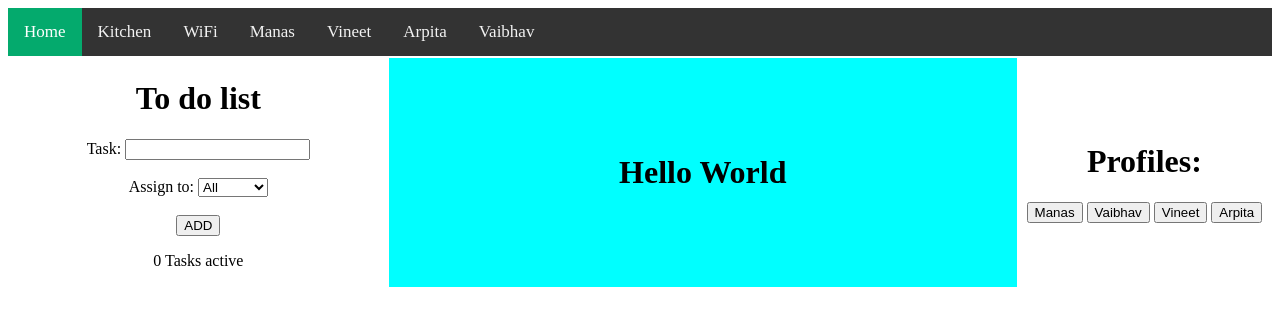
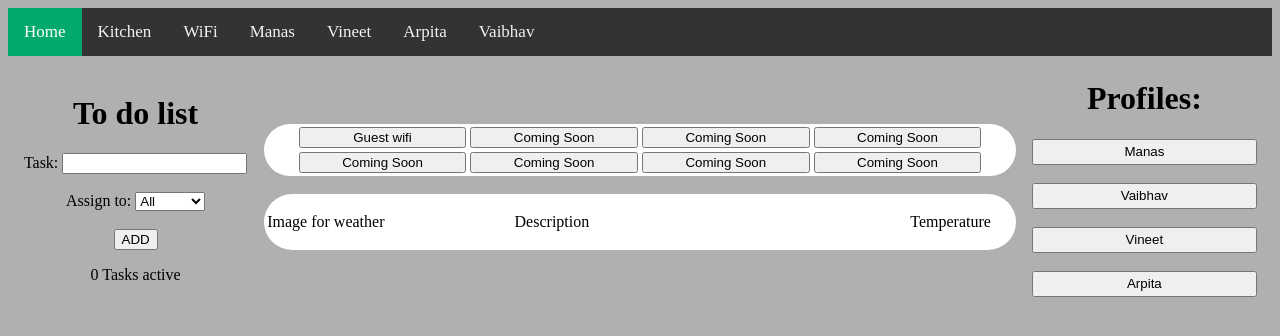
Before and after one commit to varora24/homedashboard, a Flask app: page / in a window 1280 px wide. Shown: the top 336 px of the page. Run offline with Flask 2, Linux system fonts and the light colour scheme; parts of the project's set-up code (start-up, migrations or seed data) failed here and were passed over.

Commit message:
added modules on homepage, empty html for others

```diff
--- a/app.py
+++ b/app.py
@@ -1,11 +1,10 @@
 from flask import Flask, render_template, request, redirect
-from routerinfo import list
-#feedback
-#Add checkbox ->replace cross
-# abillity to assign to someone
+#from routerinfo import list
+from weather import weatherinfo
+import pprint
+import datetime
+from pynetgear import Netgear
 
-
-print(list)
 app = Flask(__name__)
 
 db = [] #could potentially save it to a file to prevent server crash
@@ -14,12 +13,11 @@ for line in maintasks:
     db.append(line)
 maintasks.close()
 
-def sendemail(NewTask):
-    print(NewTask)
-
+## Main Dashboard
 @app.route('/',methods=["GET","POST"])
 def dashboard():
     maintasks = open("dashboardsite/tasks.txt","a")
+    print(weatherinfo)
     if request.method == "POST":
         NewTask = request.form["taskentry"]
         AssignTo =request.form["assignto"]
@@ -49,30 +47,59 @@ def delelement(task):
     return redirect(f"/")
 
 
+##Profile Pages
+#each webpage can be assigned to a different profile
 @app.route('/manas',methods=["GET","POST"])
 def manas():
-    return "Manas Home page"
+    return render_template("manas.html")
 
 @app.route('/vaibhav',methods=["GET","POST"])
 def vaibhav():
-    return "Vaibhav Home page"
+    return render_template("vaibhav.html")
 
 @app.route('/vineet',methods=["GET","POST"])
 def vineet():
-    return "Vineet Home page"
+    return render_template("vineet.html")
 
 @app.route('/arpita',methods=["GET","POST"])
 def arpita():
-    return "Arpita Home page"
+    return render_template("arpita.html")
 
+##Other Pages
+##router info page
 @app.route('/network',methods=["GET","POST"])
 def network():
+    list = routerinfo()
     routername = list[0]['DeviceName']
     devices=[]
     for items in list[1]:
         devices.append(items[0])
+    return render_template("routerinfo.html",name = routername,devices = devices)
 
-    return render_template("routerinfo.html",name = routername,devices = devices)
+## Kitchen page
+@app.route('/kitchen',methods=["GET","POST"])
+def kitchen():
+    return render_template("kitchen.html")
+
+
+
+
+# Functions needed for app to run
+
+#sends email to person who the task is assigned to
+def sendemail(NewTask):
+    print(NewTask)
+
+def routerinfo():
+    netgear = Netgear(password="Arora@2003")
+    devices = netgear.get_attached_devices()
+
+    routerinfo = netgear.get_info()
+
+    list = []
+    list.append(routerinfo)
+    list.append(devices)
+    return list
 
 if __name__ == "__main__":
     app.run(host='0.0.0.0', port= 8090)
--- a/routerinfo.py
+++ b/routerinfo.py
@@ -4,11 +4,8 @@ from pynetgear import Netgear
 
 netgear = Netgear(password="Arora@2003")
 devices = netgear.get_attached_devices()
-#for i in devices:
-#    pprint.pprint(i[0])
 
 routerinfo = netgear.get_info()
-#pprint.pprint(routerinfo)
 
 list = []
 list.append(routerinfo)
--- a/tasks.txt
+++ b/tasks.txt
@@ -0,0 +1 @@
+Vaibhav:  doctor appointment
--- a/templates/index.html
+++ b/templates/index.html
@@ -5,19 +5,20 @@
 		<link rel="icon" type="image/png" href="https://th.bing.com/th/id/OIP.3C_EHrvSoYKCLlrDgwYdAQHaHa?pid=ImgDet&rs=1"/>
 		<link rel="stylesheet" href="{{ url_for('static', filename='styles.css') }}">
 	</head>
-	<body align="center">
+	<body align="center" style="background-color: #b0b0b0;">
 		<div class="topnav" style="align-items: center;">
   			<a class="active" href="/">Home</a>
   			<a href="/kitchen">Kitchen</a>
   			<a href="/network">WiFi</a>
 			<a href="/manas">Manas</a>
-			<a href="/manas">Vineet</a>
-			<a href="/manas">Arpita</a>
-			<a href="/manas">Vaibhav</a>
+			<a href="/vineet">Vineet</a>
+			<a href="/arpita">Arpita</a>
+			<a href="/vaibhav">Vaibhav</a>
 		</div>
+		<div>
 		<table style="height: 100%;width: 100%;">
 			<tr>
-				<td style="width: 30%;height: 100%;">
+				<td style="width: 20%;height: 100%;">
 					<h1> To do list </h1>
 					<form action="#" method="POST">
 						Task: <input type="text" name="taskentry" />
@@ -26,13 +27,13 @@
 						<select name="assignto">
 							<option value = "all" selected> All
 							</option>
-							<option value = "manas"> Manas
+							<option value = "Manas"> Manas
 							</option>
-							<option value = "arpita"> Arpita
+							<option value = "Arpita"> Arpita
 							</option>
-							<option value = "vineet"> Vineet
+							<option value = "Vineet"> Vineet
 							</option>
-							<option value = "vaibhav"> Vaibhav
+							<option value = "Vaibhav"> Vaibhav
 							</option>
 							</select>
 						<br><br>
@@ -51,18 +52,83 @@
 					</table>
 					</div>
 				</td>
-				<td style="width: 50%;height: 100%;background-color: aqua;">
-					<h1 style="align:center;">Hello World</h1>
+				<td style="width: 60%;height: 100%;">
+					<center>
+						<div2 class="container"><center>
+							<table style="background-color: white;width: 100%;border-radius: 50px;">
+								<tr>
+									<td style="width: 4%;"></td>
+									<td style="width: 23%;">
+										<button style="width: 100%;">Guest wifi</button>
+									</td>
+									<td style="width: 23%;">
+										<button style="width: 100%;">Coming Soon</button>
+									</td>
+									<td style="width: 23%;">
+										<button style="width: 100%;">Coming Soon</button>
+									</td>
+									<td style="width: 23%;">
+										<button style="width: 100%;">Coming Soon</button>
+									</td>
+									<td style="width: 4%;"></td>
+								</tr>
+								<tr>
+									<td style="width: 4%;"></td>
+									<td style="width: 23%;">
+										<button style="width: 100%;">Coming Soon</button>
+									</td>
+									<td style="width: 23%;">
+										<button style="width: 100%;">Coming Soon</button>
+									</td>
+									<td style="width: 23%;">
+										<button style="width: 100%;">Coming Soon</button>
+									</td>
+									<td style="width: 23%;">
+										<button style="width: 100%;">Coming Soon</button>
+									</td>
+									<td style="width: 4%;"></td>
+								</tr>
+
+
+							</table>
+						</center></div2><br>
+						<div2 class="container"><center>
+							<table style="background-color: white;width: 100%;border-radius: 50px;">
+								<tr>
+									<td style="width: 33%;">
+										<p>Image for weather</p>
+									</td>
+									<td style="width: 50%;">
+										<p> Description</p>
+									</td>
+									<td style="width: 17%;">
+										<center>
+											<p> Temperature</p>
+										</center>
+									</td>
+								</tr>
+							</table>
+						</center></div2>
+
+
+					</center>
 				</td>
 				<td>
 					<h1>Profiles:</h1>
-					<button href="/manas">Manas</button>
-					<button>Vaibhav</button>
-					<button>Vineet</button>
-					<button>Arpita</button>
+					<a href="/manas">
+					<button style="width: 90%;line-height: 1.5;">Manas</button>
+					</a>
+					<br><br>
+					<button style="width: 90%;line-height: 1.5;">Vaibhav</button>
+					<br><br>
+					<button style="width: 90%;line-height: 1.5;">Vineet</button>
+					<br><br>
+					<button style="width: 90%;line-height: 1.5;">Arpita</button>
+					<br><br>
 				</td>
 			</tr>
 		</table>
+		</div>
 
 	</body>
 </html>
--- a/templates/routerinfo.html
+++ b/templates/routerinfo.html
@@ -1,11 +1,11 @@
 <!DOCTYPE html>
 <html>
 	<head>
-		<title>Dashboard</title>
+		<title>Network Info</title>
 		<link rel="icon" type="image/png" href="https://th.bing.com/th/id/OIP.3C_EHrvSoYKCLlrDgwYdAQHaHa?pid=ImgDet&rs=1"/>
 		<link rel="stylesheet" href="{{ url_for('static', filename='styles.css') }}">
 	</head>
-    <body align="center">
+    <body align="center" style="background-color: #b0b0b0;">
         <div class="topnav" style="align-items: center;">
             <a href="/">Home</a>
             <a href="/kitchen">Kitchen</a>
--- /dev/null
+++ b/weather.py
@@ -0,0 +1,37 @@
+import json
+import requests
+import re
+
+
+api_key = "959d2ea31caab330b01039ed7c0011d1"
+
+URL = "http://api.openweathermap.org/data/2.5/weather?"
+city = "Mumbai"
+
+complete_url = URL + "appid=" + api_key + "&q=" + city
+
+response = requests.get(complete_url)
+data = response.json()
+weatherinfo = []
+if data["cod"] != "404":
+    y = data["main"]
+    current_temperature = y["temp"] - 273.15
+    weatherinfo.append(current_temperature)
+    current_pressure = y["pressure"]
+    weatherinfo.append(current_pressure)
+    current_humidiy = y["humidity"]
+    weatherinfo.append(current_humidiy)
+    z = data["weather"]
+    weather_description = z[0]["description"]
+    weatherinfo.append(weather_description)
+    #print(" Temperature (in kelvin unit) = " +
+    #                str(current_temperature) +
+    #      "\n atmospheric pressure (in hPa unit) = " +
+    #                str(current_pressure) +
+    #      "\n humidity (in percentage) = " +
+    #                str(current_humidiy) +
+    #      "\n description = " +
+    #                str(weather_description))
+
+else:
+    print(" City Not Found ")
```
Also changed, not shown: templates/arpita.html (added, +19 -0 lines), templates/kitchen.html (added, +19 -0 lines), templates/manas.html (added, +19 -0 lines), templates/seema.html (added, +19 -0 lines), templates/vaibhav.html (added, +19 -0 lines), templates/vineet.html (added, +19 -0 lines).
